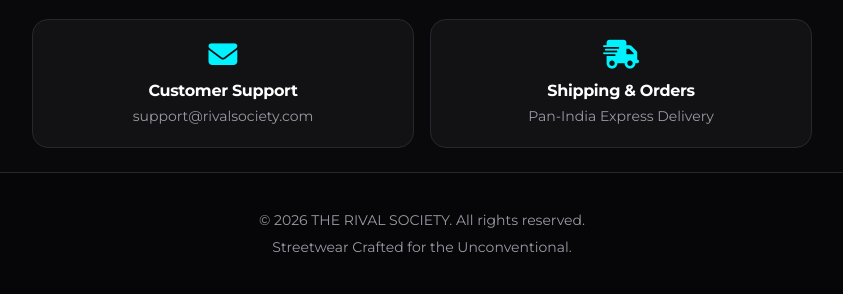
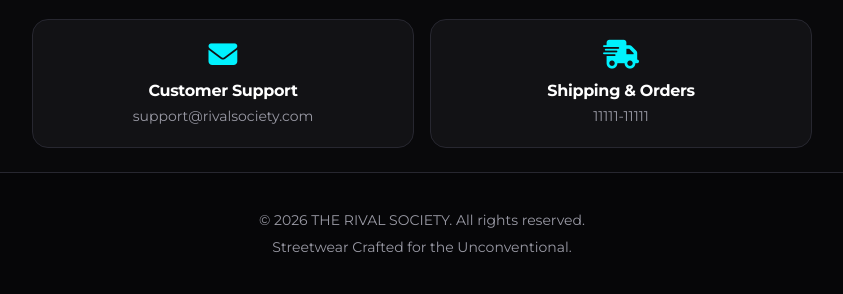
Before and after one commit to samstephendev/Rival-Society, a PHP site: page /rivalsociety/ in a window 1280 px wide. Shown: the part 1853-2147 px from the top of the page, without its empty margins (218-1061 px from the left). Run offline with PHP 8.4, Linux system fonts and the light colour scheme; data that the repository does not hold is empty.

Commit message:
final stages

```diff
--- a/database/install.php
+++ b/database/install.php
@@ -32,7 +32,7 @@ try{
     if ($useSsl) {
         $conn->ssl_set(null, null, null, null, null);
     }
-    $conn->real_cnnect($host, $user, $pass, null, $port, null, $useSsl ? MYSQL_CLIENT_SSL : 0);
+    $conn->real_connect($host, $user, $pass, null, $port, null, $useSsl ? MYSQLI_CLIENT_SSL : 0);
     $conn->set_charset("utf8mb4");
     echo " -> Connection established successsfully.\n";
 } catch (mysqli_sql_exception $e) {
--- a/page.php
+++ b/page.php
@@ -162,7 +162,7 @@ require_once __DIR__ . '/config/db.php';
         <div class="contact-card-item">
           <i class="fas fa-truck-fast"></i>
           <h3>Shipping & Orders</h3>
-          <p>Pan-India Express Delivery</p>
+          <p>11111-11111</p>
         </div>
       </div>
     </div>
```
